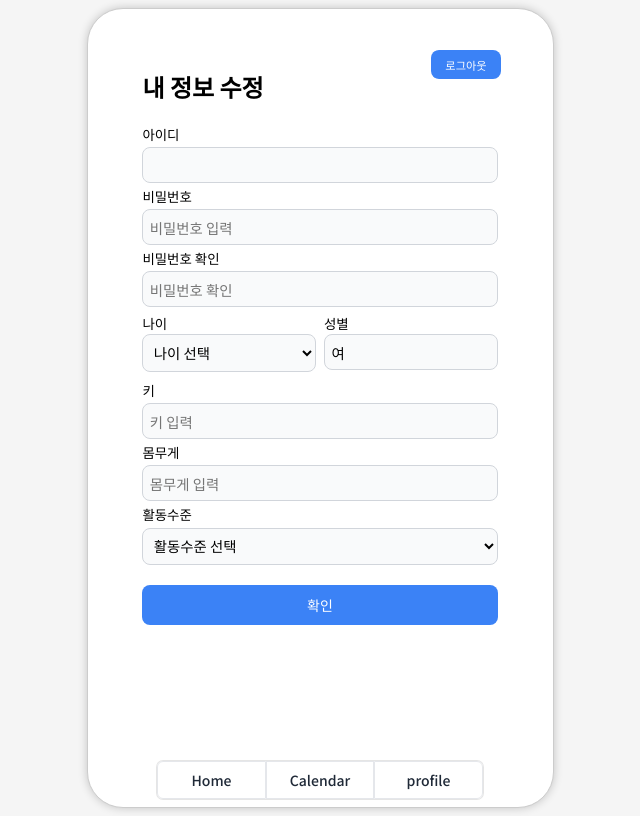
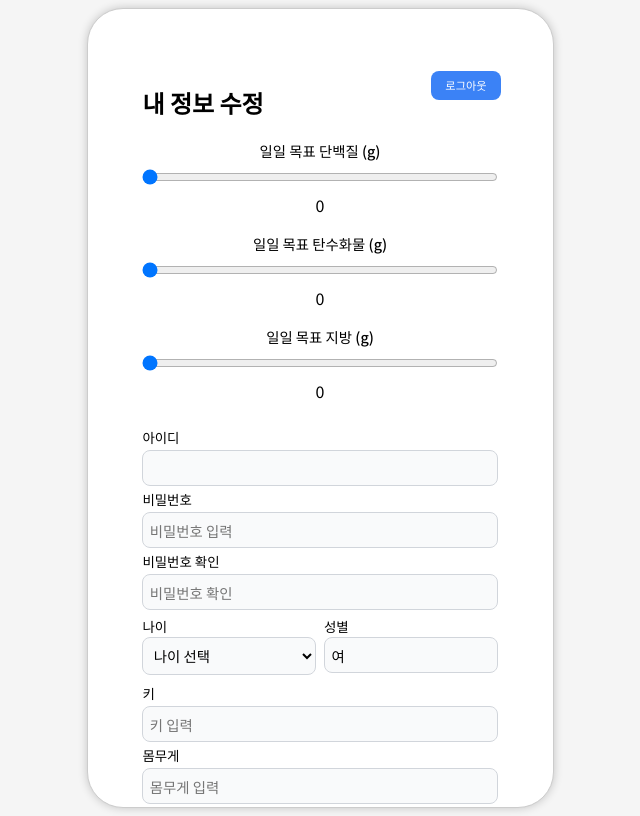
Before and after one commit to obb8923/whip, a React (Create React App) app in the folder front/root/: page /profile in a window 1280 px wide. Shown: the whole page, without its empty margins (328-968 px from the left). Built offline with nearby package versions, Linux system fonts and the light colour scheme; a web font is replaced by a local one.

Commit message:
내 정보 수정에서 RD바 생성, GNB 문제있음

```diff
--- a/front/root/src/components/ProfileForm.js
+++ b/front/root/src/components/ProfileForm.js
@@ -4,7 +4,7 @@ import styles from "../css/Profile.module.css";
 import axios from "axios";
 import { useNavigate } from "react-router-dom";
 
-export default function SignupForm() {
+export default function ProfileForm() {
   const [formData, setFormData] = useState({
     age: localStorage.getItem('age'),
     height: localStorage.getItem('height'),
@@ -25,6 +25,9 @@ export default function SignupForm() {
 
   const [userId, setUserId] = useState('');
   const [userGender, setUserGender] = useState('');
+  const [rdProtein, setRdProtein] = useState(0);
+  const [rdCarbo, setRdCarbo] = useState(0);
+  const [rdFat, setRdFat] = useState(0);
 
   useEffect(() => {
     const storedId = localStorage.getItem('id') || '';
@@ -50,16 +53,17 @@ export default function SignupForm() {
       pw: storedPw,
       confirmpw: '',
     });
+
+
   }, [setValue]);
 
   const onSubmit = async (formData) => {
     const { confirmpw, ...dataToSubmit } = formData;
-    console.log("formData 확인")
-    console.log(formData)
     try {
       const response = await axios.put("back/api/register", dataToSubmit);
-      console.log("response 확인")
-      console.log(response)
+      setRdProtein(response.data.RD_PROTEIN);
+      setRdCarbo(response.data.RD_CARBO);
+      setRdFat(response.data.RD_FAT);
       navigate("/");
       localStorage.setItem("age", formData.age);
       localStorage.setItem("pw", formData.pw);
@@ -83,6 +87,50 @@ export default function SignupForm() {
       <button className={styles.logoutButton} onClick={handleLogout}>로그아웃</button>
       <form className={styles.formform} onSubmit={handleSubmit(onSubmit)}>
         <h2>내 정보 수정</h2>
+
+        {/* RD Values Section */}
+        <div className={styles.rdGroup}>
+          <div className={styles.rdItem}>
+            <label className={styles.rdLabel} htmlFor="rdProtein">일일 목표 단백질 (g)</label>
+            <input
+              type="range"
+              id="rdProtein"
+              className={styles.rdSlider}
+              min="0"
+              max="300"
+              value={rdProtein}
+              onChange={(e) => setRdProtein(e.target.value)}
+            />
+            <span>{rdProtein}</span>
+          </div>
+          <div className={styles.rdItem}>
+            <label className={styles.rdLabel} htmlFor="rdCarbo">일일 목표 탄수화물 (g)</label>
+            <input
+              type="range"
+              id="rdCarbo"
+              className={styles.rdSlider}
+              min="0"
+              max="500"
+              value={rdCarbo}
+              onChange={(e) => setRdCarbo(e.target.value)}
+            />
+            <span>{rdCarbo}</span>
+          </div>
+          <div className={styles.rdItem}>
+            <label className={styles.rdLabel} htmlFor="rdFat">일일 목표 지방 (g)</label>
+            <input
+              type="range"
+              id="rdFat"
+              className={styles.rdSlider}
+              min="0"
+              max="150"
+              value={rdFat}
+              onChange={(e) => setRdFat(e.target.value)}
+            />
+            <span>{rdFat}</span>
+          </div>
+        </div>
+
         <div className={styles.formGroup}>
           <label className={styles.formLabel} htmlFor="id">
             아이디
@@ -200,7 +248,7 @@ export default function SignupForm() {
             type="number"
             placeholder="키 입력"
             {...register("height", {
-              required: "몸무게는 필수 입니다.",
+              required: "키는 필수 입니다.",
             })}
             defaultValue={formData.height}
             aria-invalid={errors.height ? "true" : "false"}
--- a/front/root/src/css/Profile.module.css
+++ b/front/root/src/css/Profile.module.css
@@ -28,6 +28,7 @@
   height: 100%;
   padding: 1rem;
   position: relative;
+  /* margin-top: 13rem; */
 }
 
 /* Hide scrollbar for Chrome, Safari, and Opera */
@@ -62,6 +63,31 @@
 .formform {
   -ms-overflow-style: none;
   scrollbar-width: none;
+}
+
+/* RD values section */
+.rdGroup {
+  display: flex;
+  flex-direction: column;
+  gap: 1rem;
+  width: 100%;
+  margin-bottom: 1.5rem;
+}
+
+.rdItem {
+  display: flex;
+  flex-direction: column;
+  align-items: center;
+}
+
+.rdLabel {
+  font-size: 0.9rem;
+  font-weight: 500;
+}
+
+.rdSlider {
+  width: 100%;
+  margin: 0.5rem 0;
 }
 
 .loginSection {
--- a/front/root/src/index.css
+++ b/front/root/src/index.css
@@ -1,7 +1,8 @@
 /* index.css */
 
-/* Font imports */
+/* 로고 */
 @import url("https://fonts.googleapis.com/css2?family=Playwrite+CZ:wght@100..400&display=swap");
+/* Noto Sans KR */
 @import url("https://fonts.googleapis.com/css2?family=Noto+Sans+KR:wght@100..900&family=Playwrite+CZ:wght@100..400&display=swap");
 
 * {
@@ -24,131 +25,56 @@ body {
   justify-content: center;
   align-items: center;
   background-color: #f5f5f5;
-  overflow: hidden; /* Hide scrollbar, but no overflow */
 }
 
 #root {
-  width: 100%;
-  max-width: 467px;
+  width: 467px;
   height: 100vh;
-  border: 5px solid black;
-  position: relative;
+  position: relative; /* Changed from absolute to relative */
   border-radius: 36px;
   border: 1px solid #ccc;
   box-shadow: 0 0 10px rgba(0, 0, 0, 0.2);
   background-color: white;
-  overflow-y: auto; /* Allow vertical scrolling */
+  overflow-y: auto; /* Allow scrolling */
 }
 
 /* Hide scrollbar for Chrome, Safari, and Opera */
 #root::-webkit-scrollbar {
-  width: 0px;  /* Remove scrollbar space */
-  background: transparent;  /* Optional: just make scrollbar invisible */
+  width: 0px;
+  background: transparent;
 }
 
 /* Hide scrollbar for IE, Edge, and Firefox */
 #root {
-  -ms-overflow-style: none;  /* IE and Edge */
-  scrollbar-width: none;  /* Firefox */
+  -ms-overflow-style: none;
+  scrollbar-width: none;
 }
 
 .frameBox {
   display: flex;
   flex-direction: column;
   align-items: center;
+  width: 100%;
+  height: 100%;
+  padding: 1rem 0; /* Add padding to top and bottom */
+  overflow-y: auto;
+}
+
+/* Hide scrollbar for Chrome, Safari, and Opera */
+.frameBox::-webkit-scrollbar {
+  width: 0px;
+  background: transparent;
+}
+
+/* Hide scrollbar for IE, Edge, and Firefox */
+.frameBox {
+  -ms-overflow-style: none;
+  scrollbar-width: none;
 }
 
 .contentBox {
   width: 90%;
-  height: 94vh;
   padding-top: 3vh;
   display: flex;
   justify-content: center;
 }
-
-/* -----------------Calendar Design--------------- */
-.react-calendar {
-  border: 1px solid #eeeeee;
-  border-radius: 10px;
-}
-
-.react-calendar__tile {
-  position: relative;
-  height: 60px;
-  width: 60px;
-  display: inline-flex;
-  flex-direction: column;
-  align-items: center;
-  justify-content: flex-start;
-}
-
-.react-calendar__tile > div {
-  vertical-align: top;
-  position: absolute;
-  bottom: 0;
-  right: 0;
-  margin: 4px;
-  font-size: 1.2em;
-  display: flex;
-  justify-self: start;
-}
-
-.react-calendar__tile--now {
-  background: #ffeb3b;
-  position: relative;
-}
-
-.react-calendar__tile--active {
-  background-color: #ffeb3b;
-}
-
-.react-calendar__navigation__label__labelText {
-  font-size: 1.5rem;
-  color: #6667ab;
-}
-
-.react-calendar__navigation button {
-  color: #6667ab;
-}
-
-.react-calendar__month-view__days__day--weekend {
-  color: #6667ab;
-}
-
-.highlight {
-  position: relative;
-  top: 5px;
-  font-size: 1.5rem;
-}
-
-.tile-content {
-  width: 70%;
-  position: relative;
-  display: flex;
-  justify-content: space-around;
-  align-items: center;
-}
-
-.dot {
-  max-width: 1.5rem;
-  width: 1.5rem;
-  aspect-ratio: 1;
-  border-radius: 50%;
-  background-color: #6667ab;
-  color: white;
-  text-align: center;
-}
-
-.dot2 {
-  max-width: 1.5rem;
-  width: 1.5rem;
-  aspect-ratio: 1;
-  border-radius: 50%;
-  background-color: red;
-  color: white;
-  text-align: center;
-}
-
-.date-tile {
-  position: relative;
-}
```
